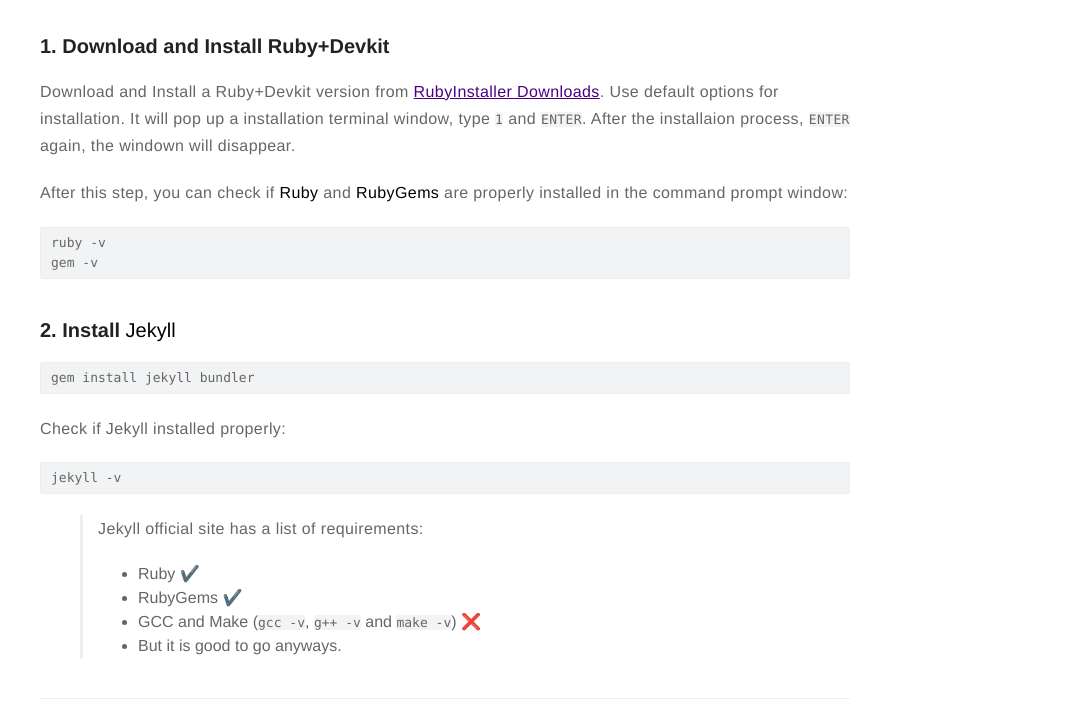
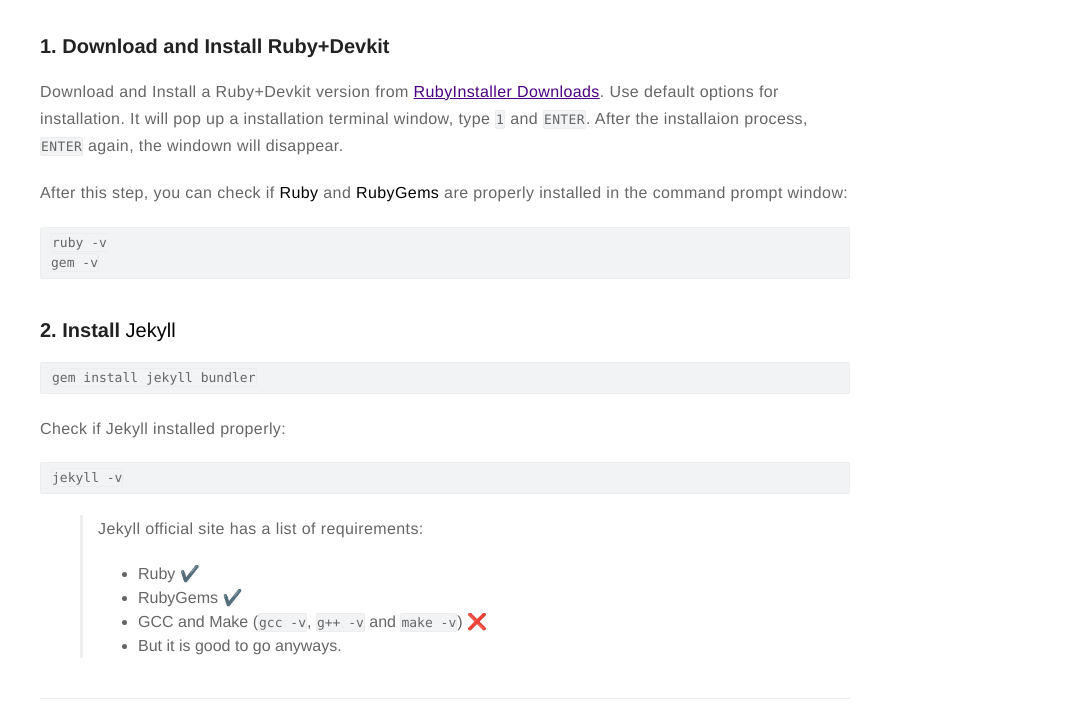
Before and after one commit to subaiwen/subaiwen.github.io, a Jekyll site: the page built from _posts/2019-7-3-Install Jekyll.md, in a window 1280 px wide. Shown: the part 545-1266 px from the top of the page, without its empty margins (195-1280 px from the left). Built offline with Jekyll 4.4.1, drawn with Linux system fonts in a browser that asks for light colours; emoji names are drawn with the system emoji font; comment, search, counter and statistics services are not loaded.

Commit message:
Update general.sass

```diff
--- a/_sass/base/general.sass
+++ b/_sass/base/general.sass
@@ -93,13 +93,15 @@
 
 code,
 tt
-	padding: 0px 0
+	box-sizing: border-box
+	padding: 1px 0
 	font-family: $fontMonospace
 	font-size: 13px
 	line-height: 20px
 	background: #F2F3F4
 	border-radius: 2px
 	border-radius: 2px
+	border: 1px solid $epsilon
 
 pre
 	box-sizing: border-box
```
